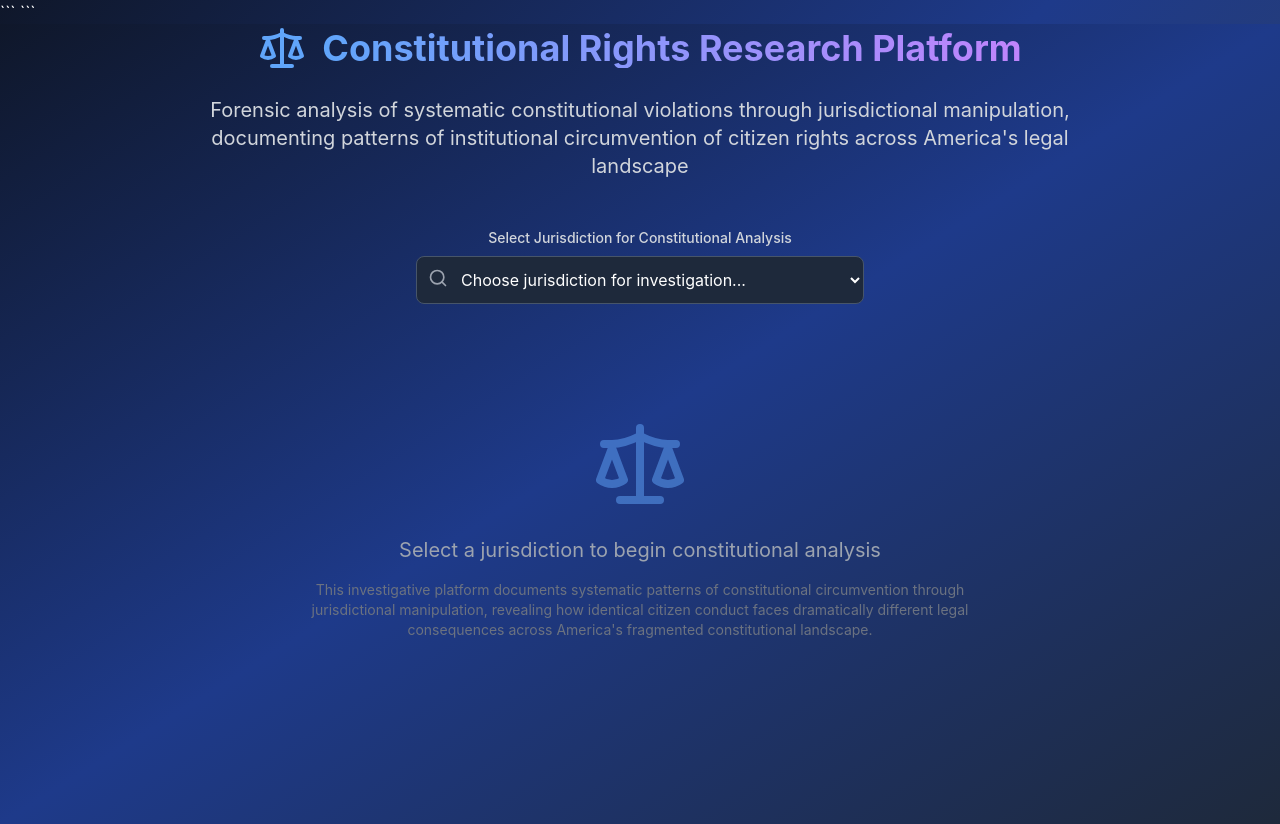
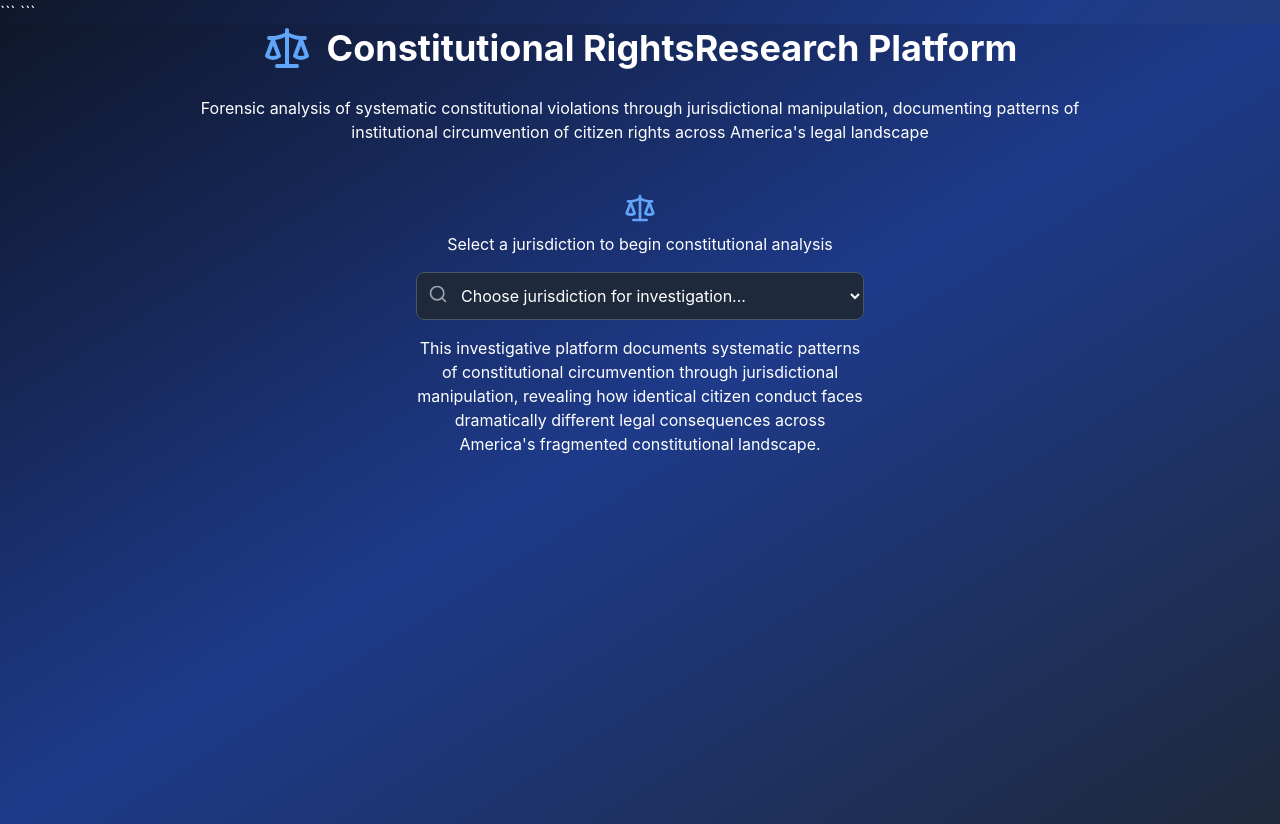
Before and after one commit to patriotnewsactivism/civil-rights-tool, a React (Create React App) app: page / in a window 1280 px wide. Built offline with nearby package versions, Linux system fonts and the light colour scheme.

Commit message:
Update App.js
change font

```diff
--- a/src/App.js
+++ b/src/App.js
@@ -881,11 +881,12 @@ const CivilRightsLegalTool = () => {
         <div className="text-center mb-12">
           <div className="flex items-center justify-center mb-6">
             <Scale className="h-12 w-12 text-blue-400 mr-4" />
-            <h1 className="text-4xl font-bold bg-gradient-to-r from-blue-400 to-purple-400 bg-clip-text text-transparent">
-              Constitutional Rights Research Platform
+            <h1 className="text-4xl font-bold constitutional-title">
+              <span className="title-line-break">Constitutional Rights</span>
+              <span>Research Platform</span>
             </h1>
           </div>
-          <p className="text-xl text-gray-300 max-w-4xl mx-auto">
+          <p className="forensic-analysis-text max-w-4xl mx-auto">
             Forensic analysis of systematic constitutional violations through jurisdictional manipulation,
             documenting patterns of institutional circumvention of citizen rights across America's legal landscape
           </p>
@@ -893,9 +894,12 @@ const CivilRightsLegalTool = () => {
 
         {/* State Selection */}
         <div className="max-w-md mx-auto mb-12">
-          <label className="block text-sm font-medium text-gray-300 mb-2">
-            Select Jurisdiction for Constitutional Analysis
-          </label>
+          <div className="text-center mb-4">
+            <Scale className="h-8 w-8 text-blue-400 mx-auto mb-2" />
+            <p className="instruction-text">
+              Select a jurisdiction to begin constitutional analysis
+            </p>
+          </div>
           <div className="relative">
             <Search className="absolute left-3 top-3 h-5 w-5 text-gray-400" />
             <select
@@ -910,6 +914,12 @@ const CivilRightsLegalTool = () => {
                 </option>
               ))}
             </select>
+          </div>
+          <div className="mt-4">
+            <p className="description-text text-center">
+              This investigative platform documents systematic patterns of constitutional circumvention through jurisdictional manipulation,
+              revealing how identical citizen conduct faces dramatically different legal consequences across America's fragmented constitutional landscape.
+            </p>
           </div>
         </div>
 
@@ -1176,17 +1186,6 @@ const CivilRightsLegalTool = () => {
             </div>
           </div>
         )}
-
-        {!selectedState && (
-          <div className="text-center py-16">
-            <Scale className="h-24 w-24 text-blue-400 mx-auto mb-6 opacity-50" />
-            <p className="text-xl text-gray-400 mb-4">Select a jurisdiction to begin constitutional analysis</p>
-            <p className="text-gray-500 text-sm max-w-2xl mx-auto">
-              This investigative platform documents systematic patterns of constitutional circumvention through jurisdictional manipulation,
-              revealing how identical citizen conduct faces dramatically different legal consequences across America's fragmented constitutional landscape.
-            </p>
-          </div>
-        )}
       </div>
     </div>
   );
```
